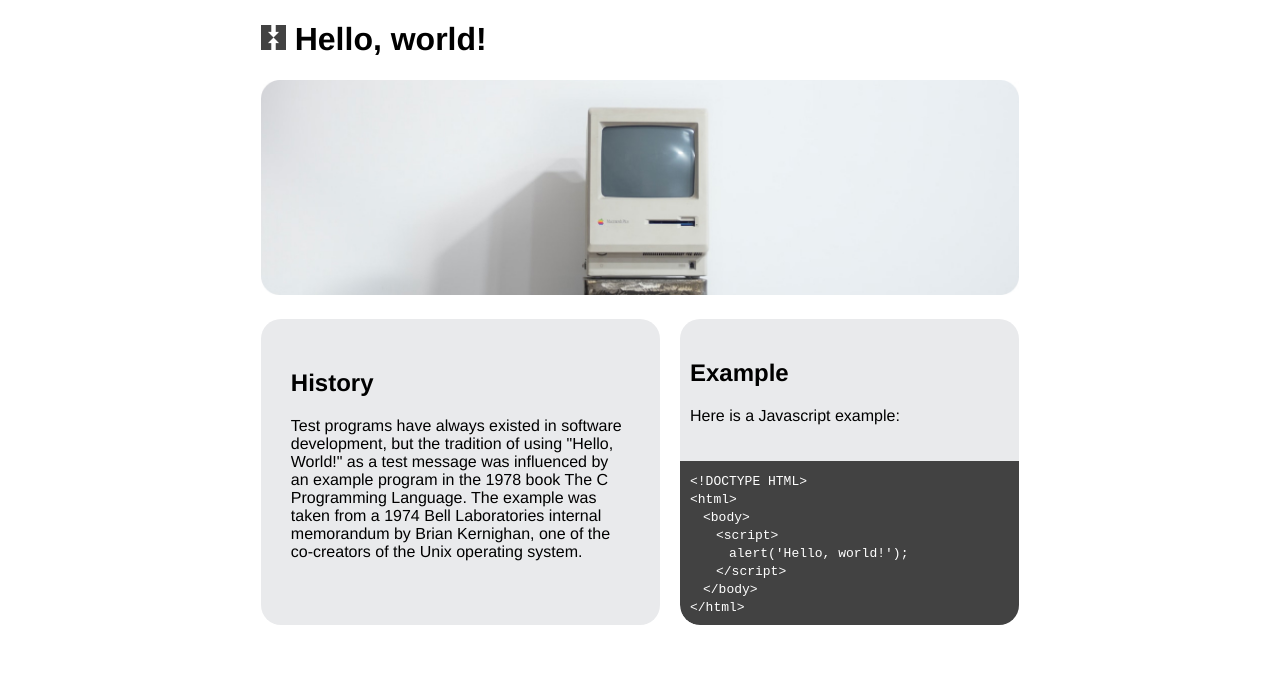
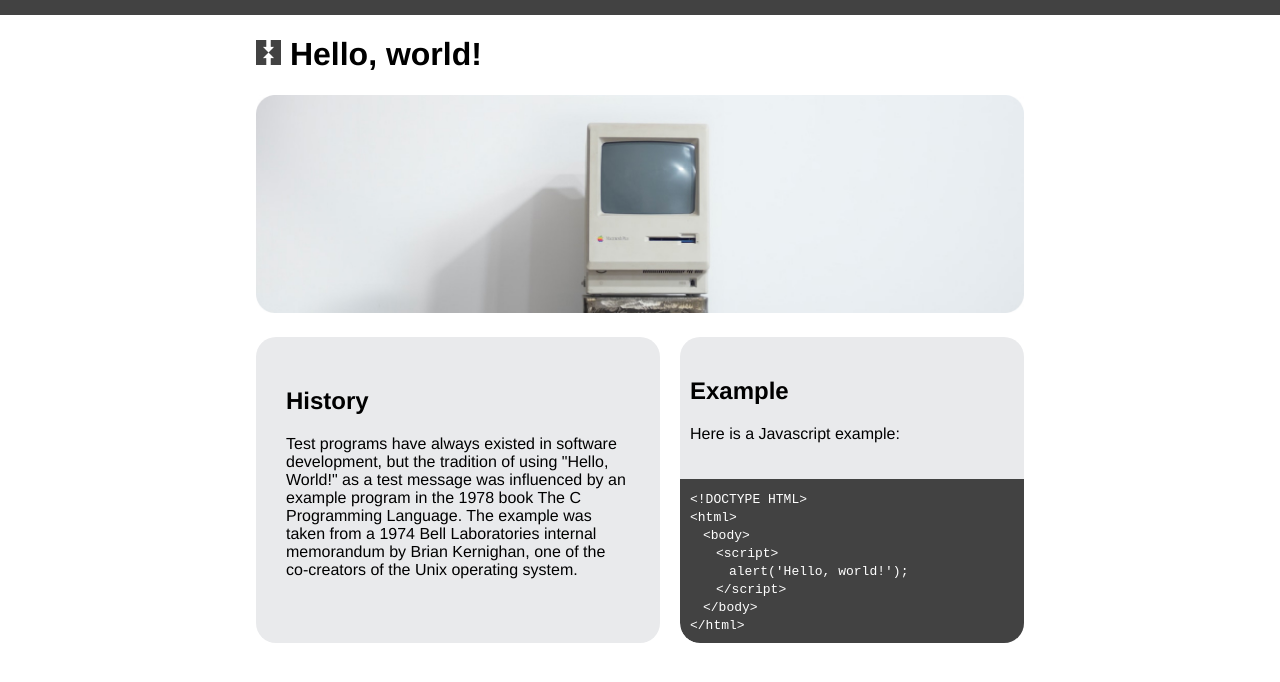
Before and after one commit to kurtydurt/mi349-lab1, a plain HTML site: page index.html in a window 1280 px wide. Drawn offline with Linux system fonts and the light colour scheme.

Commit message:
CSS Changes

```diff
--- a/index.html
+++ b/index.html
@@ -9,24 +9,24 @@
 </head>
 <body>
     <div id="big-boy">
-        <h1> <img id="logo" src="images/Logo.png" alt="logo"/> Hello, world!</h1>
-        <img src="images/Computer%20image.jpg" alt="Vintage mac" />
+        <h1> <img id="logo" src="images/Logo.png" alt="logo"> Hello, world!</h1>
+        <img src="images/Computer%20image.jpg" alt="Vintage mac" >
         <div id="parent">
-            <section class="container" id="left">
+            <div class="container" id="left">
                 <h2>History</h2>
                 <p>
                     Test programs have always existed in software development, but the tradition of using "Hello, World!" as a test message was influenced by an example program in the 1978 book The C Programming Language. The example was taken from a 1974 Bell Laboratories internal memorandum by Brian Kernighan, one of the co-creators of the Unix operating system.
                 </p>
-            </section>
+            </div>
 
-            <section class="container" id="right">
-                <section id="upper-container" >
+            <div class="container" id="right">
+                <div id="upper-container" >
                 <h2>Example</h2>
                 <p>
                     Here is a Javascript example:
                 </p>
-                </section>
-                <section class="code-container">
+                </div>
+                <div class="code-container">
                     <code>
                         &lt;!DOCTYPE HTML&gt;<br>
                         &lt;html&gt;<br>
@@ -37,8 +37,8 @@
                         &emsp;&lt;/body&gt;<br>
                         &lt;/html&gt;<br>
                     </code>
-                </section>
-            </section>
+                </div>
+            </div>
         </div>
     </div>
 </body>
--- a/screen.css
+++ b/screen.css
@@ -1,6 +1,8 @@
 body {
     background: #ffffff;
     font-family: Helvetica, sans-serif;
+    border-top: 15px solid #424242;
+    margin: 0;
 }
 
 img {
@@ -11,7 +13,7 @@ img {
     width: 25px;
 }
 
-section.container {
+div.container {
     border-radius: 20px;
     background: #E9EAEC;
     margin-top: 20px;
```
